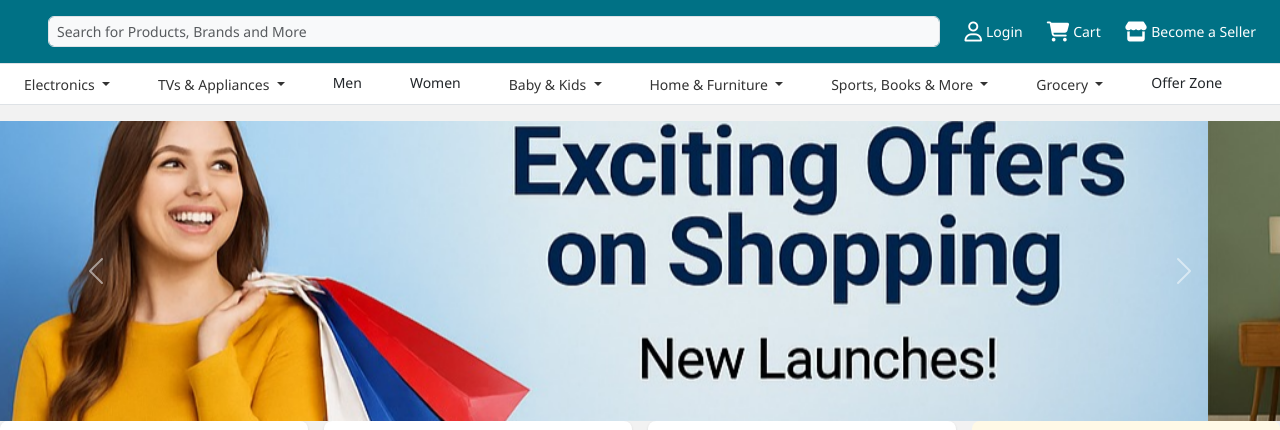
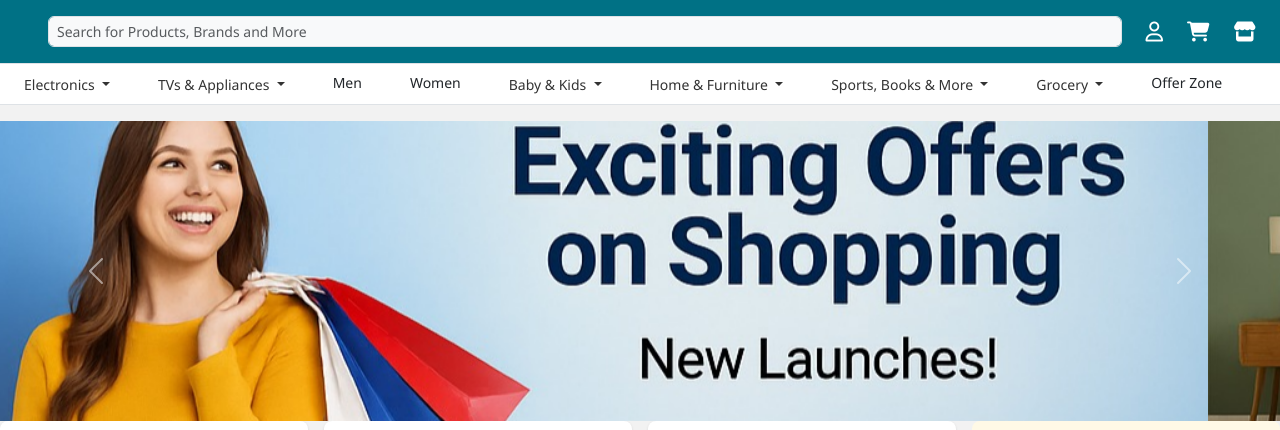
Before and after one commit to Jeygroups/Ecommerce, a plain HTML site: page index.html in a window 1280 px wide. Shown: the top 430 px of the page. Drawn offline with nearby package versions, Linux system fonts and the light colour scheme.

Commit message:
Updated all project files

```diff
--- a/index.html
+++ b/index.html
@@ -29,7 +29,6 @@
     <!-- Login with hover dropdown -->
     <div class="position-relative d-flex align-items-center gap-1 dropdown" style="color: white;">
       <i class="far fa-user fs-5"></i>
-      <a href="./login.html" style="color: white; text-decoration: none;">Login</a>
       <ul class="dropdown-menu dropdown-menu-end p-3 text-white bg-primary">
 
       </ul>
@@ -38,13 +37,11 @@
     <!-- Cart -->
     <div class="d-flex align-items-center gap-1" style="cursor: pointer; color: white;">
       <i class="fas fa-shopping-cart fs-5"></i>
-      <span>Cart</span>
     </div>
 
     <!-- Seller -->
     <div class="d-flex align-items-center gap-1" style="cursor: pointer;color: white;">
       <i class="fas fa-store fs-5"></i>
-      <span>Become a Seller</span>
     </div>
 
     <!-- Dot -->
```
